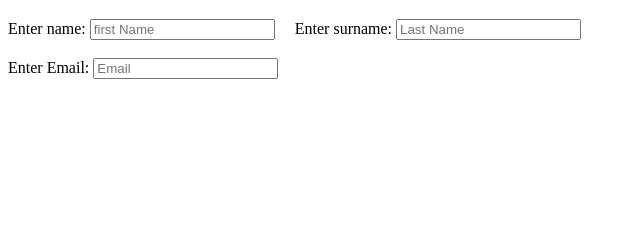
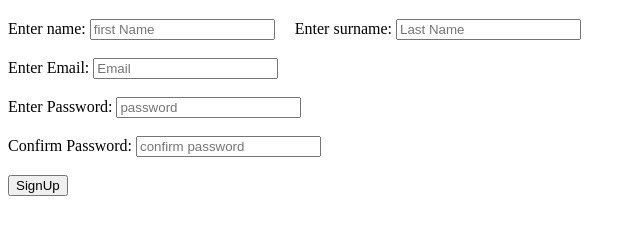
Before and after one commit to maheshdurbude/Assignment5, a plain HTML site: page index.html in a window 1280 px wide. Shown: the part 61-296 px from the top of the page, without its empty margins (0-640 px from the left). Drawn offline with Linux system fonts and the light colour scheme.

Commit message:
add password and submit button

```diff
--- a/index.html
+++ b/index.html
@@ -12,6 +12,11 @@
         <input type="text"  id="enter name" placeholder="Last Name" required/><br><br>
         <label for="inputEmail">Enter Email:</label>
         <input type="email" id="inputEmail" placeholder="Email"/><br><br>
+        <label for="inputPassword">Enter Password:</label>
+        <input type="password" id="inputPassword" placeholder="password" required/><br><br>
+        <label for="inputPassword">Confirm Password:</label>
+        <input type="password" id="inputPassword" placeholder="confirm password"/><br><br>
+        <input type="submit" value="SignUp" />
     </form>
 </body>
 </html>
```
